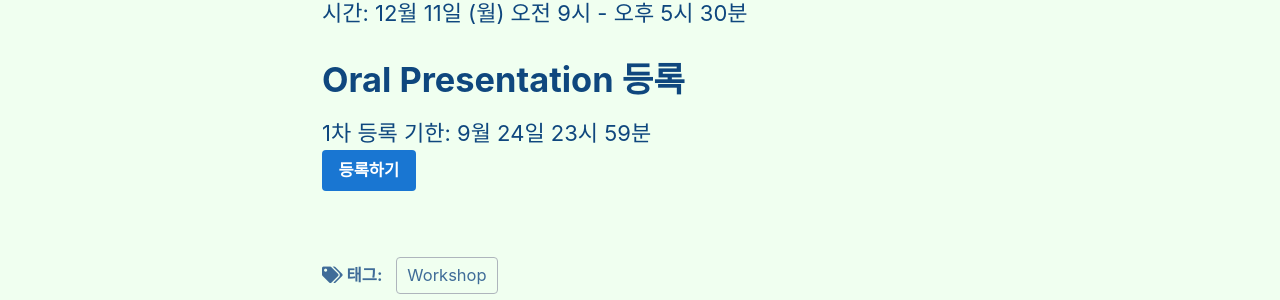
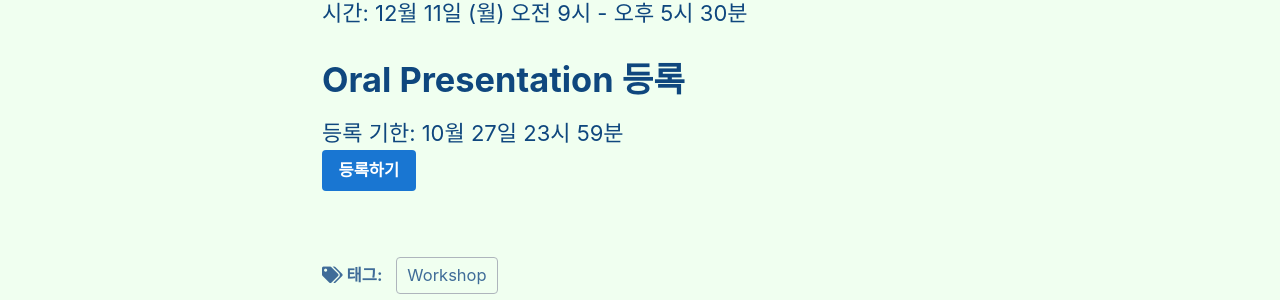
Before and after one commit to pagkkr/pagkkr.github.io, a Jekyll site: the page built from _posts/2023-09-11-annual-meeting.md, in a window 1280 px wide. Shown: the part 719-1019 px from the top of the page. Built offline with Jekyll 4.4.1, drawn with Linux system fonts in a browser that asks for light colours; cached includes are drawn as plain includes.

Commit message:
Update 2023-09-11-annual-meeting.md

```diff
--- a/_posts/2023-09-11-annual-meeting.md
+++ b/_posts/2023-09-11-annual-meeting.md
@@ -14,5 +14,5 @@ header:
 시간: 12월 11일 (월) 오전 9시 \- 오후 5시 30분
 
 # Oral Presentation 등록
-1차 등록 기한: 9월 24일 23시 59분 \
+등록 기한: 10월 27일 23시 59분 \
 [등록하기](https://forms.gle/jjV5Kc3kVf5Qqzhh6){: .btn .btn--primary}
```
